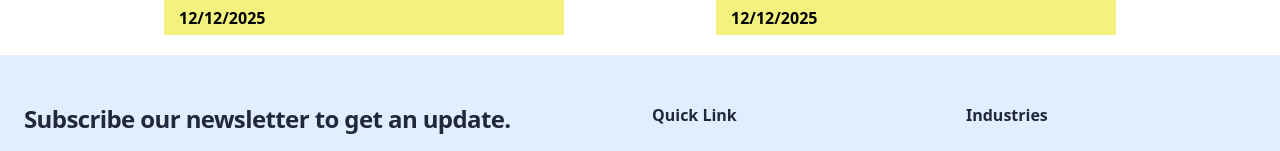
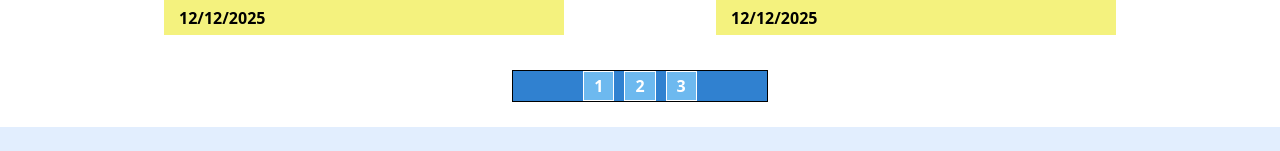
Before and after one commit to Shadyidrissi/min7a-app, a Next.js app: page / in a window 1280 px wide. Shown: the part 1775-1926 px from the top of the page. Built offline with nearby package versions, Linux system fonts and the light colour scheme.

Commit message:
add button of the pages

```diff
--- a/src/components/Home.js
+++ b/src/components/Home.js
@@ -50,6 +50,11 @@ function Home() {
             )
            })}
         </div>
+           <ul className='pages-blog'>
+              <li>1</li>
+              <li>2</li>
+              <li>3</li>
+           </ul>
     </>
   )
 }
--- a/src/components/components.style.css
+++ b/src/components/components.style.css
@@ -105,4 +105,30 @@
   font-weight: 600;
   margin-left: 10px;
 }
+
+.pages-blog{
+  display: flex;
+  align-items: center;
+  height: 4vh;
+  background: #3081D0;
+  width:20% ;
+  margin: 25px 40%;
+  color: white;
+  font-weight: 700;
+  justify-content: center;
+  border: 1px solid black;
+}
+.pages-blog>li{
+  padding: 2px 10px;
+  background-color: #6DB9EF;
+  border: 1px solid white;
+  margin: 0 5px;
+
+}
+.pages-blog>li:hover{
+  background-color: #3081D0;
+  color: #000;
+  cursor: pointer;
+  border-color: black;
+}
 /* !  END home page */
```
